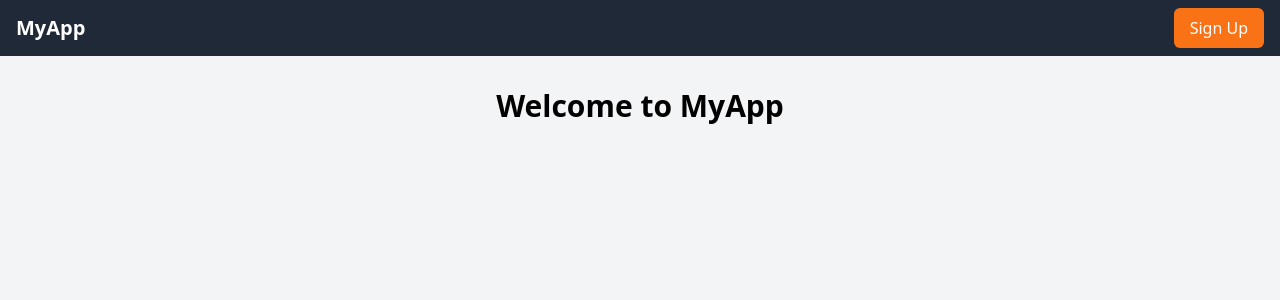
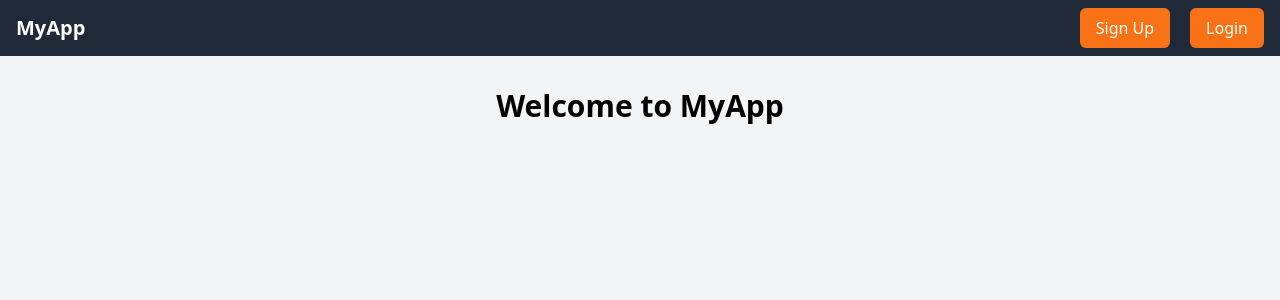
Before and after one commit to gargdev/multistep-regiter-login, a React (Create React App) app: page / in a window 1280 px wide. Shown: the top 300 px of the page. Built offline with nearby package versions, Linux system fonts and the light colour scheme.

Commit message:
added login button which open the login step on the modal

```diff
--- a/src/components/Navbar.js
+++ b/src/components/Navbar.js
@@ -3,23 +3,33 @@ import RegistrationModal from "./RegistrationModal";
 
 function Navbar() {
   const [isModalOpen, setIsModalOpen] = useState(false);
+  const [modalStep, setModalStep] = useState(1); // Default to the first step
 
   // Open and close modal functions
-  const openModal = () => setIsModalOpen(true);
+  const openModal = (step) => {
+    setModalStep(step); // Set the step based on the button clicked
+    setIsModalOpen(true);
+  };
   const closeModal = () => setIsModalOpen(false);
 
   return (
     <nav className="bg-gray-800 text-white px-4 py-2 flex justify-between items-center">
       <div className="text-xl font-bold">MyApp</div>
-      <div>
+      <div className="flex items-center justify-center gap-5">
         <button
           className="px-4 py-2 bg-orange-500 text-white rounded-md"
-          onClick={openModal}
+          onClick={() => openModal(1)} // Open Sign Up step
         >
           Sign Up
         </button>
+        <button
+          className="px-4 py-2 bg-orange-500 text-white rounded-md"
+          onClick={() => openModal('login')} // Open Login step
+        >
+          Login
+        </button>
       </div>
-      {isModalOpen && <RegistrationModal onClose={closeModal} />}
+      {isModalOpen && <RegistrationModal onClose={closeModal} initialStep={modalStep} />}
     </nav>
   );
 }
--- a/src/components/RegistrationModal.js
+++ b/src/components/RegistrationModal.js
@@ -7,11 +7,15 @@ import Experience from './steps/Experience';
 import Completion from './steps/Completion';
 import Login from './steps/Login';
 
-export default function RegistrationModal({ onClose }) {
-  const [step, setStep] = useState(1); // Step state for registration flow
+export default function RegistrationModal({ onClose,  initialStep = 1 }) {
+  const [step, setStep] = useState(initialStep); // Step state for registration flow
   const [formData, setFormData] = useState({}); // Form data to pass between steps
   const [isVisible, setIsVisible] = useState(false); // Control visibility for transitions
   const API_URL = 'http://localhost:5000/api/auth';
+
+  useEffect(() => {
+    setStep(initialStep); // Update step when initialStep changes
+  }, [initialStep]);
 
   useEffect(() => {
     setIsVisible(true); // Trigger open transition
```
Also changed, not shown: 1 other file (tests, documents, lock files or other folders).
